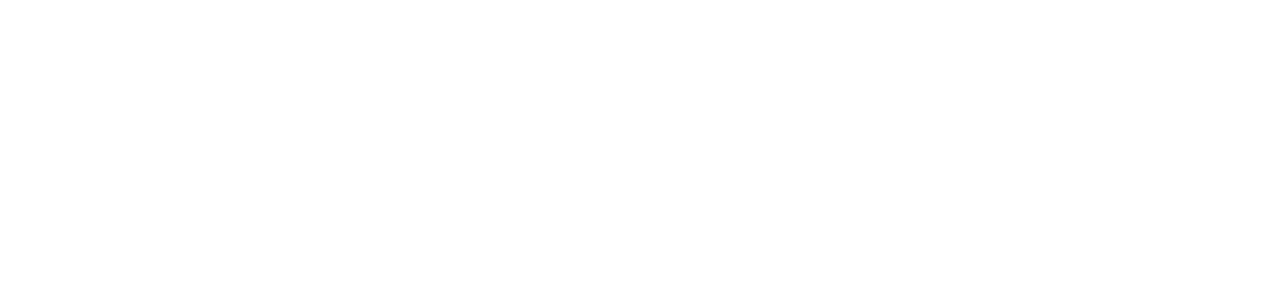
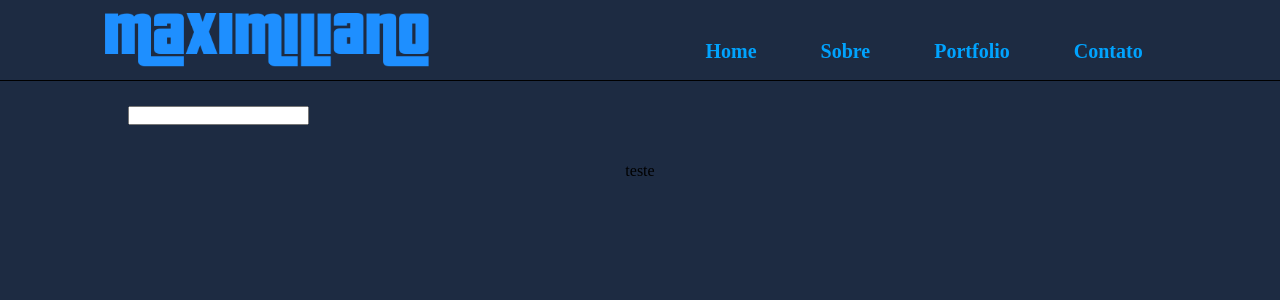
Before and after one commit to maximilianoalvarenga/maximilianoalvarenga, a React (Create React App) app: page /#/portfolio in a window 1280 px wide. Before the commit this address had no page. Shown: the top 300 px of the page. Built offline with nearby package versions, Linux system fonts and the light colour scheme.

Commit message:
Criado página do portfolio e seus estilos iniciais.

```diff
--- a/src/App.js
+++ b/src/App.js
@@ -1,12 +1,14 @@
 import React from 'react';
 import { Routes, Route } from "react-router-dom";
 import Home from './pages/Home/Home';
+import Portfolio from './pages/Portfolio/Portfolio';
 
 class App extends React.Component {
   render() {
     return (
       <Routes>
         <Route path="/" element={<Home />} />
+        <Route path="portfolio" element={<Portfolio />} />
       </Routes>
     );
   }
--- a/src/components/Header/Header.js
+++ b/src/components/Header/Header.js
@@ -1,10 +1,20 @@
-import { HeaderComponent } from "./HeaderStyle";
+import { HeaderComponent, LinksPages } from "./HeaderStyle";
 import logo from '../../assets/logo.png';
+import { useNavigate} from 'react-router-dom';
 
 const Header = () => {
+    const navigate = useNavigate();
     return (
         <HeaderComponent>
             <img src={logo} alt='Logo página'/>
+            <LinksPages>
+                <ul>
+                    <li onClick={ () => navigate('/')}>Home</li>
+                    <li onClick={ () => navigate('sobre')}>Sobre</li>
+                    <li onClick={ () => navigate('portfolio')}>Portfolio</li>
+                    <li onClick={ () => navigate('contato')}>Contato</li>
+                </ul>
+            </LinksPages>
         </HeaderComponent>
     );
 }
--- a/src/components/Header/HeaderStyle.js
+++ b/src/components/Header/HeaderStyle.js
@@ -8,9 +8,31 @@
     color: #00A3FE;
     display: flex;
     align-items: center;
+    justify-content: space-evenly;
 
     img {
         height: 5.4rem;
-        margin-left: 4rem; // temporario até criar rotas
     }
 `;
+
+export const LinksPages = styled.div`
+    height: 5.4rem;
+    display: flex;
+    align-items: flex-end;
+    width: 50%;
+
+    ul {
+        list-style: none;
+        display: flex;
+        width: 100%;
+        justify-content: flex-end;
+        height: 50%;
+
+        li {
+            margin: 0% 5%;
+            font-size: 2rem;
+            font-weight: bolder;
+            cursor: pointer;
+        }
+    }
+`;
--- /dev/null
+++ b/src/pages/Portfolio/Portfolio.Style.js
@@ -0,0 +1,40 @@
+import styled from "styled-components";
+
+export const PortfolioStyle = styled.div`
+    width: 100vw;
+    height: 100vh;
+
+`;
+
+export const Main = styled.main`
+    width: 100%;
+    height: 89.9%;
+    border-top: 0.1rem solid black;
+    display: flex;
+    //align-items: center;
+    justify-content: center;
+    background-color: #1D2B42;
+`;
+
+export const ContainerPortfolio = styled.section`
+    width: 80%;
+    //background-color: green;
+    margin-top: 2.5rem;
+    display: flex;
+    flex-direction: column;
+`;
+
+export const ContainerSearch = styled.div`
+    width: 100%;
+    height: 8%;
+
+    //background-color: blue;
+`;
+
+export const ContainerCardsPortfolio = styled.div`
+    width: 100%;
+    display: flex;
+    align-items: center;
+    justify-content: center;
+    //background-color: black;
+`;
--- /dev/null
+++ b/src/pages/Portfolio/Portfolio.js
@@ -0,0 +1,28 @@
+import Header from '../../components/Header/Header';
+import {
+    ContainerCardsPortfolio,
+    ContainerPortfolio,
+    ContainerSearch,
+    Main,
+    PortfolioStyle
+} from "./Portfolio.Style";
+
+const Portfolio = () => {
+    return (
+        <PortfolioStyle>
+           <Header />
+           <Main>
+               <ContainerPortfolio>
+                    <ContainerSearch>
+                       <input type='text' />
+                    </ContainerSearch>
+                    <ContainerCardsPortfolio>
+                           teste
+                    </ContainerCardsPortfolio>
+               </ContainerPortfolio>
+           </Main>
+        </PortfolioStyle>
+    )
+}
+
+export default Portfolio;
```
